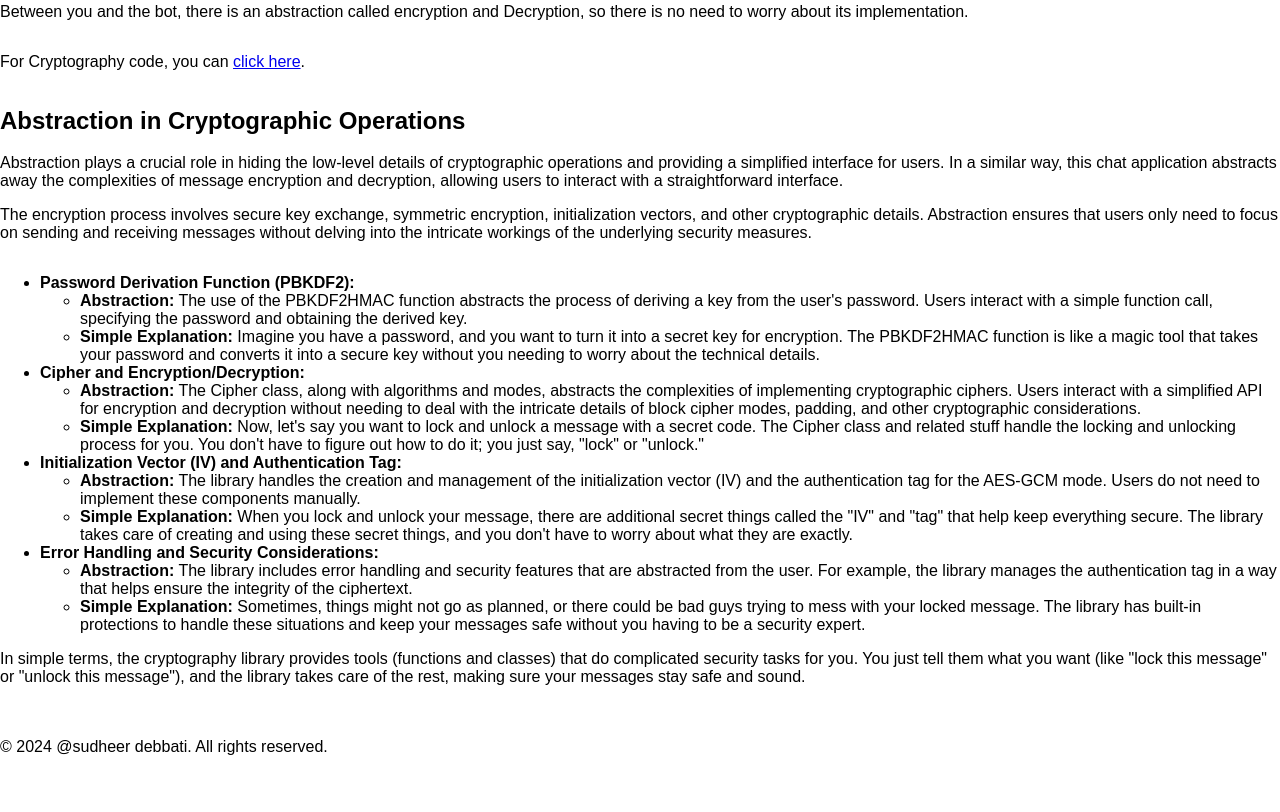
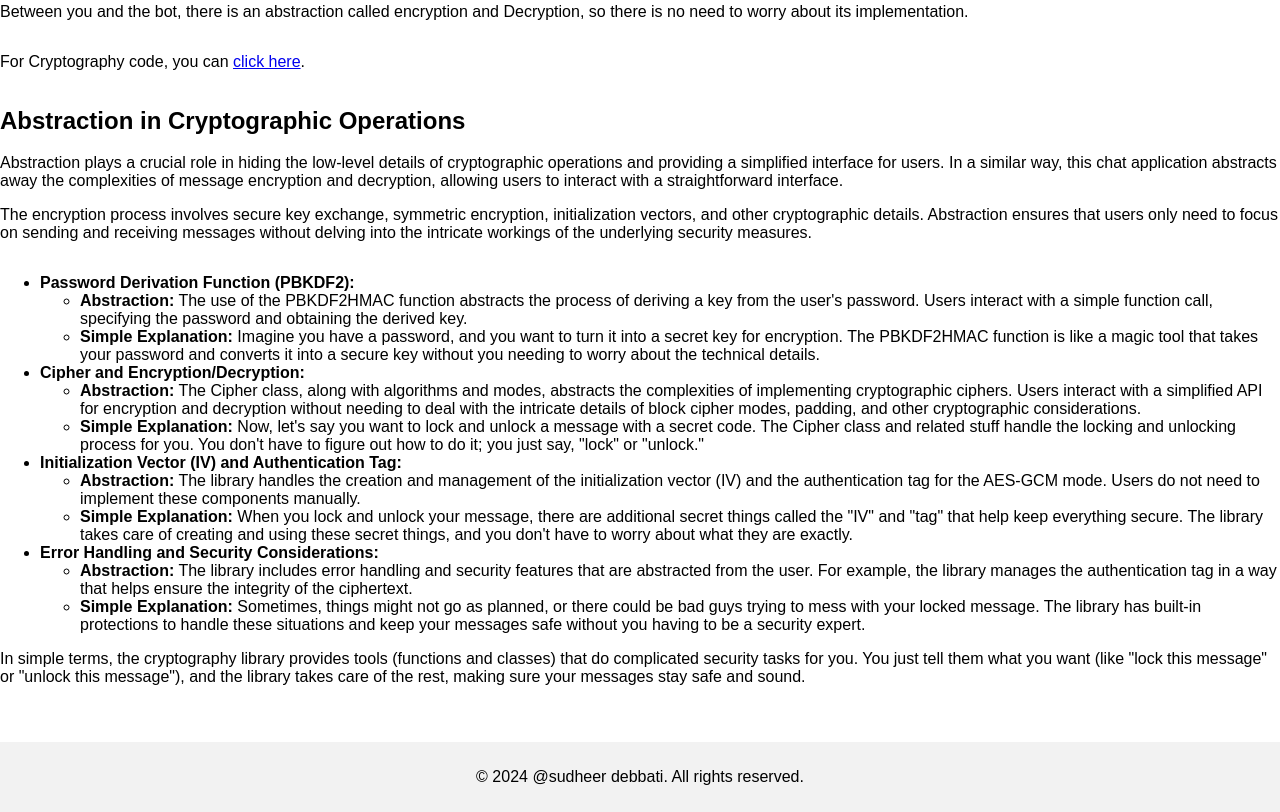
Before and after one commit to Debbatisudheer/Abstraction, a plain HTML site: page index.html in a window 1280 px wide. Shown: the part 761-1573 px from the top of the page. Before the commit the page ends 1533 px from the top, so only its background shows below. Drawn offline with Linux system fonts and the light colour scheme.

Commit message:
Update styles.css

```diff
--- a/styles.css
+++ b/styles.css
@@ -36,6 +36,12 @@ body {
 .message-content {
   flex-grow: 1; /* Allow the message content to take up the available space */
 }
+ footer {
+            margin-top: 20px;
+            text-align: center;
+            padding: 10px;
+            background-color: #f2f2f2;
+        }
 /* Media Query for Mobile Screens */
 @media only screen and (max-width: 600px) {
   #input-container {
```
